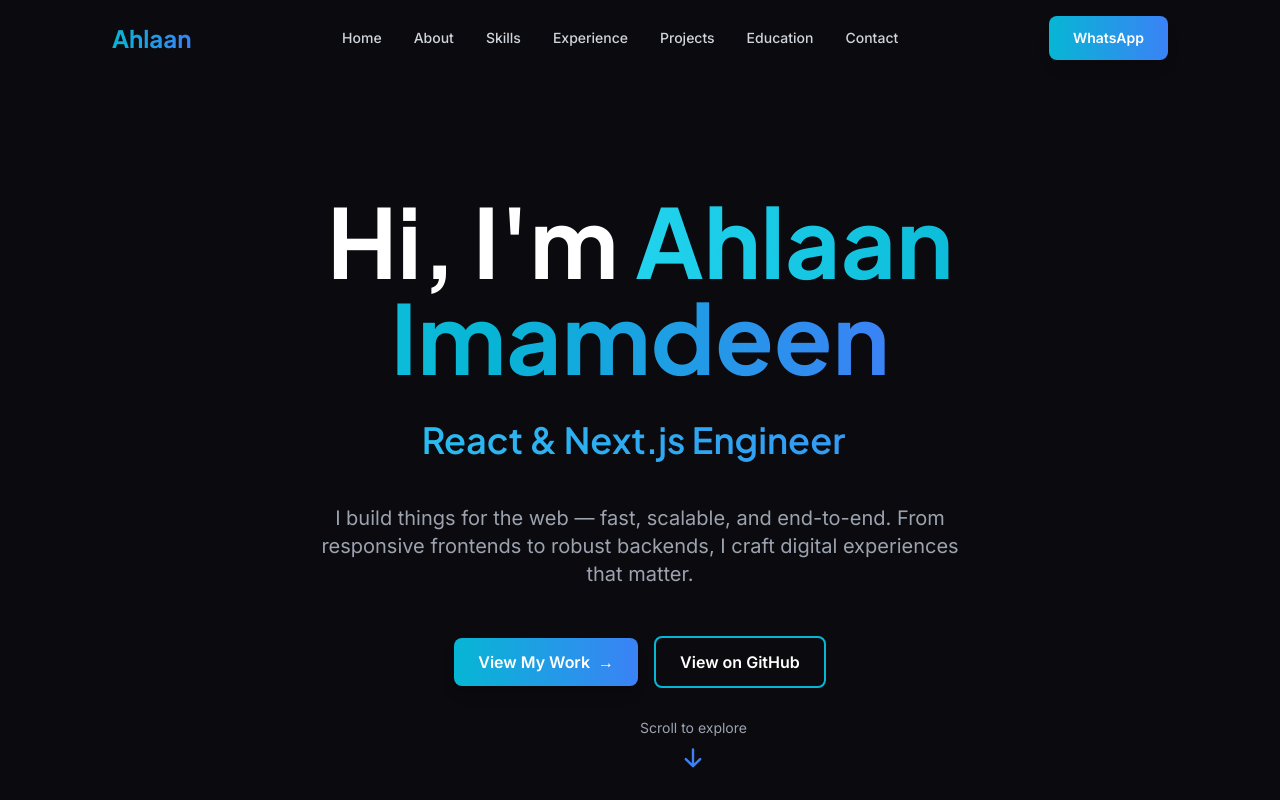
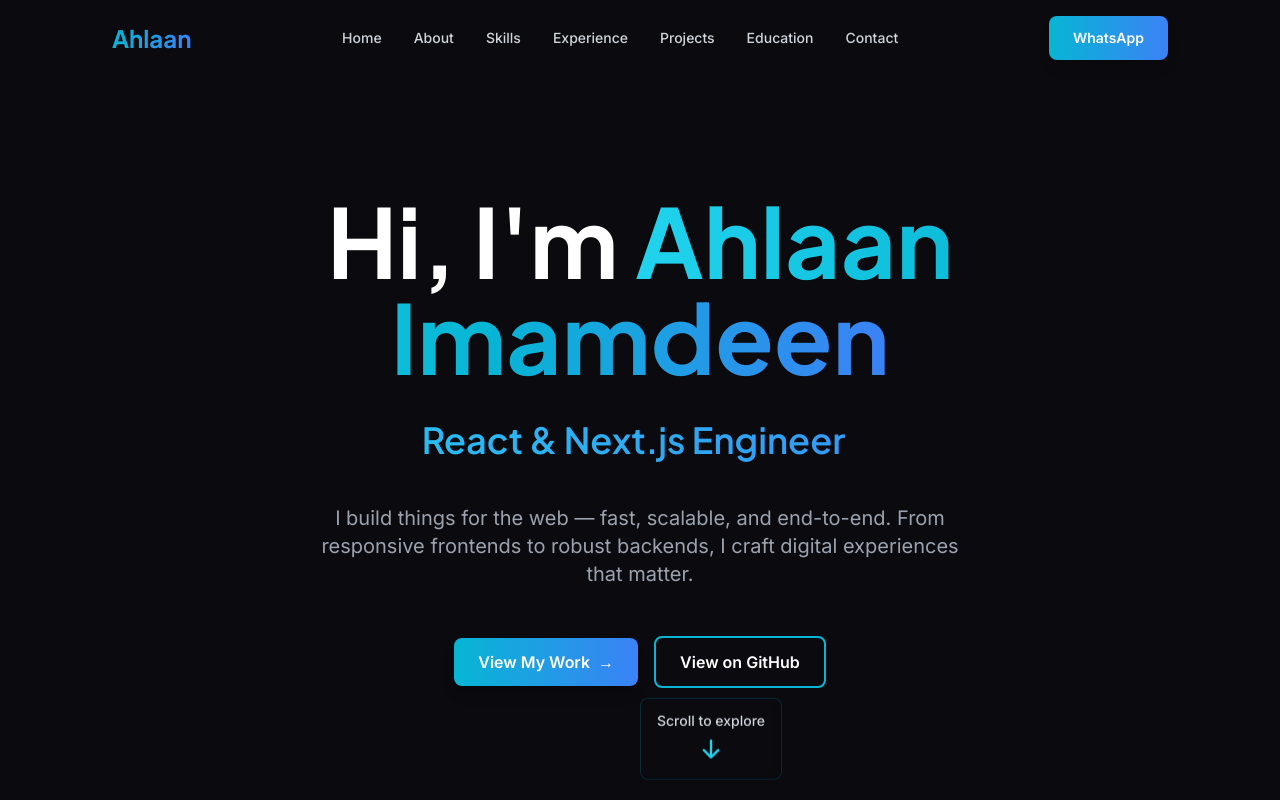
Before and after one commit to AhlaanMI/My-Portfolio, a React (Create React App) app: page / in a window 1280 px wide. Shown: the top 800 px of the page. Built offline with nearby package versions, Linux system fonts and the light colour scheme.

Commit message:
fix: center scroll indicator with better styling and fix image path with PUBLIC_URL

```diff
--- a/src/components/About.jsx
+++ b/src/components/About.jsx
@@ -37,9 +37,10 @@ const About = () => {
           >
             <div className="aspect-square rounded-2xl bg-gradient-to-br from-cyan-500/20 to-blue-500/10 border border-slate-700/50 overflow-hidden flex items-center justify-center backdrop-blur-sm">
               <img
-                src="/hero.jpg"
+                src={`${process.env.PUBLIC_URL}/hero.jpg`}
                 alt="Ahlaan Imamdeen"
                 className="w-full h-full object-cover"
+                loading="lazy"
               />
             </div>
             <div className="absolute -bottom-4 -right-4 w-24 h-24 bg-gradient-to-br from-cyan-500 to-blue-500 rounded-2xl opacity-10 blur-2xl" />
--- a/src/components/Hero.jsx
+++ b/src/components/Hero.jsx
@@ -106,16 +106,16 @@ const Hero = () => {
 
         {/* Scroll Indicator */}
         <motion.div
-          className="absolute bottom-10 left-1/2 transform -translate-x-1/2 cursor-pointer text-center"
-          animate={{ y: [0, 10, 0] }}
+          className="fixed bottom-8 left-1/2 transform -translate-x-1/2 cursor-pointer z-40"
+          animate={{ y: [0, 12, 0] }}
           transition={{ duration: 2, repeat: Infinity }}
           onClick={() => {
             document.getElementById("about").scrollIntoView({ behavior: "smooth" });
           }}
         >
-          <div className="flex flex-col items-center gap-2">
-            <p className="text-sm text-gray-400">Scroll to explore</p>
-            <HiArrowDown className="text-2xl text-blue-500" />
+          <div className="flex flex-col items-center gap-3 bg-dark/40 backdrop-blur-sm px-4 py-3 rounded-lg border border-cyan-500/20 hover:border-cyan-500/50 transition-all">
+            <p className="text-sm text-gray-300 font-medium">Scroll to explore</p>
+            <HiArrowDown className="text-2xl text-cyan-400 animate-bounce" />
           </div>
         </motion.div>
       </div>
```
